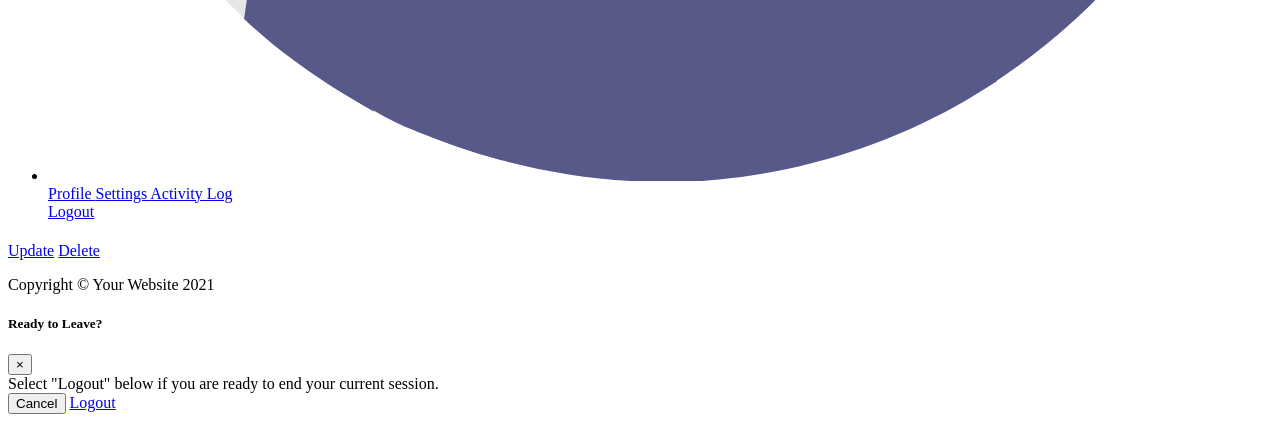
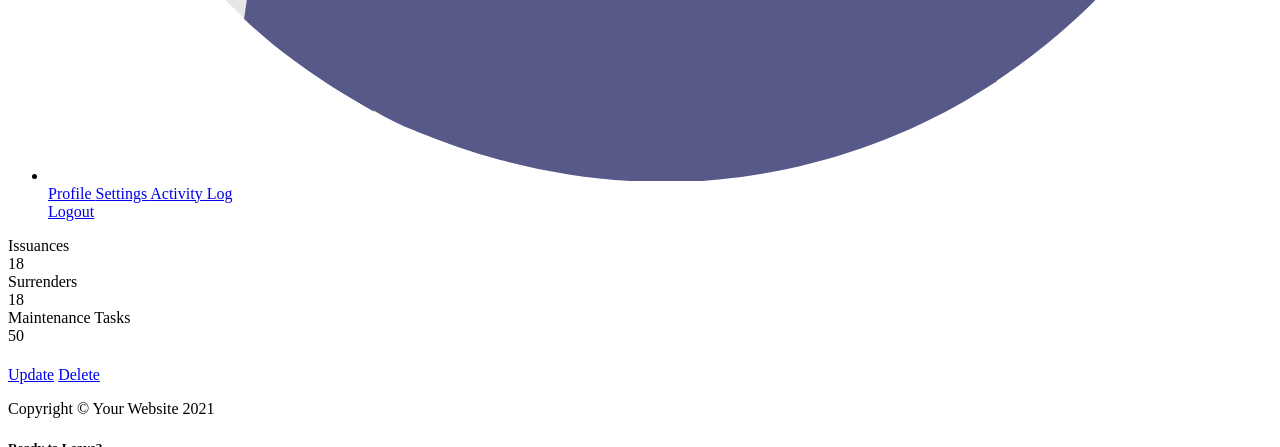
Before and after one commit to alvingetugi/ictassetapp, a Yii app: template backend/views/product/view.php in a window 1280 px wide. Shown: the part 6053-6500 px from the top of the page. Before the commit the page ends 6467 px from the top, so only its background shows below. Run offline with PHP 8.4 and a stand-in for Yii, Linux system fonts and the light colour scheme; the template is opened without the code that fills it, so the values that code supplies are empty; some libraries are stand-ins or nearby versions.

Commit message:
Added items to front end

```diff
--- a/backend/views/layouts/main.php
+++ b/backend/views/layouts/main.php
@@ -396,7 +396,7 @@ AppAsset::register($this);
             </div> -->
 
             <!-- Content Row -->
-            <!-- <div class="row"> -->
+            <div class="row">
 
                 <!-- Earnings (Monthly) Card Example -->
                 <!-- <div class="col-xl-3 col-md-6 mb-4">
@@ -434,13 +434,50 @@ AppAsset::register($this);
                     </div>
                 </div> -->
 
-                <!-- Earnings (Monthly) Card Example -->
-                <!-- <div class="col-xl-3 col-md-6 mb-4">
+
+                <!-- Surrender Card -->
+                <div class="col-xl-3 col-md-6 mb-4">
+                    <div class="card border-left-success shadow h-100 py-2">
+                        <div class="card-body">
+                            <div class="row no-gutters align-items-center">
+                                <div class="col mr-2">
+                                    <div class="text-xs font-weight-bold text-success text-uppercase mb-1">
+                                        Issuances</div>
+                                    <div class="h5 mb-0 font-weight-bold text-gray-800">18</div>
+                                </div>
+                                <div class="col-auto">
+                                    <i class="fas fa-folder fa-2x text-gray-300"></i>
+                                </div>
+                            </div>
+                        </div>
+                    </div>
+                </div>
+
+                <!-- Surrender Card -->
+                <div class="col-xl-3 col-md-6 mb-4">
+                    <div class="card border-left-warning shadow h-100 py-2">
+                        <div class="card-body">
+                            <div class="row no-gutters align-items-center">
+                                <div class="col mr-2">
+                                    <div class="text-xs font-weight-bold text-warning text-uppercase mb-1">
+                                        Surrenders</div>
+                                    <div class="h5 mb-0 font-weight-bold text-gray-800">18</div>
+                                </div>
+                                <div class="col-auto">
+                                    <i class="fas fa-folder fa-2x text-gray-300"></i>
+                                </div>
+                            </div>
+                        </div>
+                    </div>
+                </div>
+
+                <!-- Maintenance Card -->
+                <div class="col-xl-3 col-md-6 mb-4">
                     <div class="card border-left-info shadow h-100 py-2">
                         <div class="card-body">
                             <div class="row no-gutters align-items-center">
                                 <div class="col mr-2">
-                                    <div class="text-xs font-weight-bold text-info text-uppercase mb-1">Issuances
+                                    <div class="text-xs font-weight-bold text-info text-uppercase mb-1">Maintenance Tasks
                                     </div>
                                     <div class="row no-gutters align-items-center">
                                         <div class="col-auto">
@@ -461,26 +498,10 @@ AppAsset::register($this);
                             </div>
                         </div>
                     </div>
-                </div> -->
+                </div>
+            </div>
 
-                <!-- Pending Requests Card Example -->
-                <!-- <div class="col-xl-3 col-md-6 mb-4">
-                    <div class="card border-left-warning shadow h-100 py-2">
-                        <div class="card-body">
-                            <div class="row no-gutters align-items-center">
-                                <div class="col mr-2">
-                                    <div class="text-xs font-weight-bold text-warning text-uppercase mb-1">
-                                        Surrenders</div>
-                                    <div class="h5 mb-0 font-weight-bold text-gray-800">18</div>
-                                </div>
-                                <div class="col-auto">
-                                    <i class="fas fa-folder fa-2x text-gray-300"></i>
-                                </div>
-                            </div>
-                        </div>
-                    </div>
-                </div>
-            </div> -->
+
 
             <!-- Content Row -->
 
--- a/common/models/Product.php
+++ b/common/models/Product.php
@@ -167,4 +167,9 @@ class Product extends \yii\db\ActiveRecord
         }
         return Yii::$app->params['frontendUrl'] . '/img/no_image.svg';
     }
+
+    public function getShortDescription()
+    {
+        return \yii\helpers\StringHelper::truncateWords(strip_tags($this->description), 30);
+    }
 }
--- a/frontend/config/main.php
+++ b/frontend/config/main.php
@@ -8,6 +8,7 @@ $params = array_merge(
 
 return [
     'id' => 'app-frontend',
+    'name' => 'ICT Asset App',
     'basePath' => dirname(__DIR__),
     'bootstrap' => ['log'],
     'controllerNamespace' => 'frontend\controllers',
```
Also changed, not shown: backend/views/site/index.php (+4 -5 lines), common/models/query/ProductQuery.php (+8 -0 lines), frontend/controllers/SiteController.php (+11 -1 lines), frontend/views/site/index.php (+16 -36 lines), frontend/web/favicon.ico.
